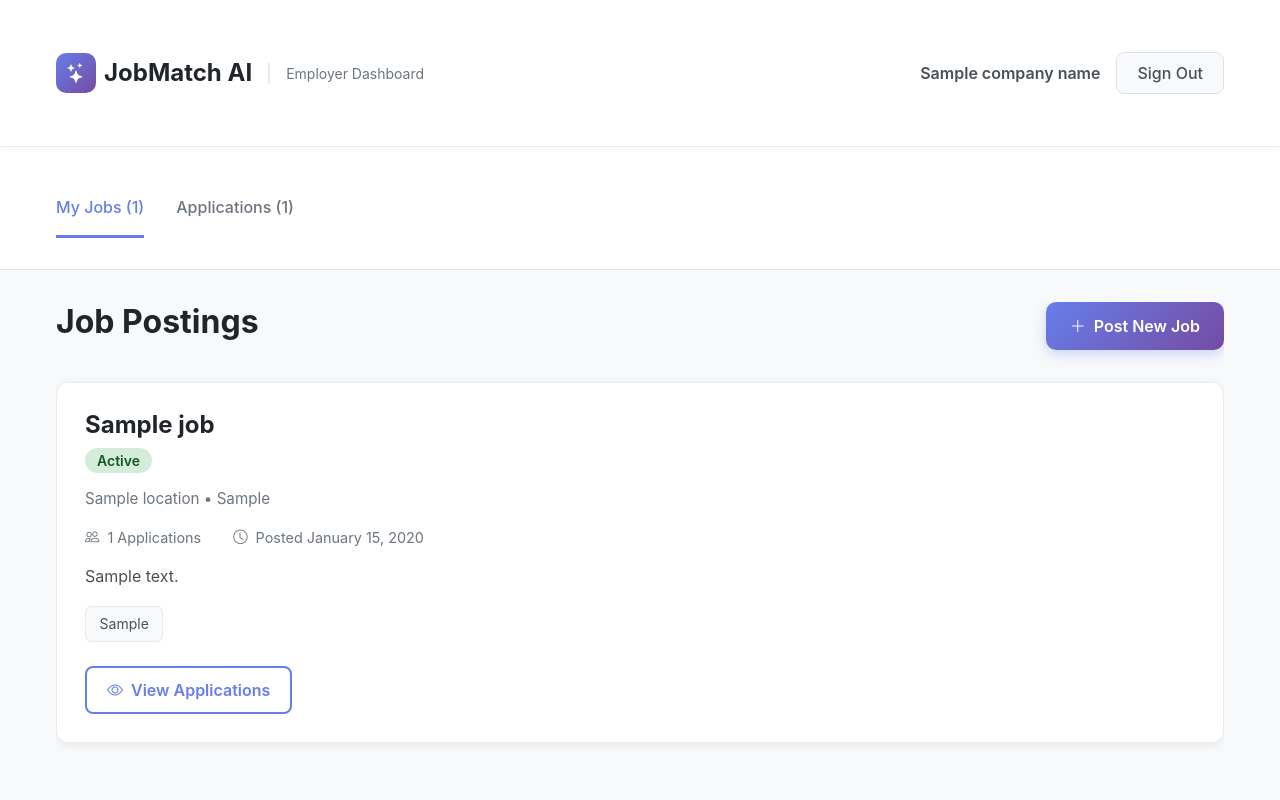
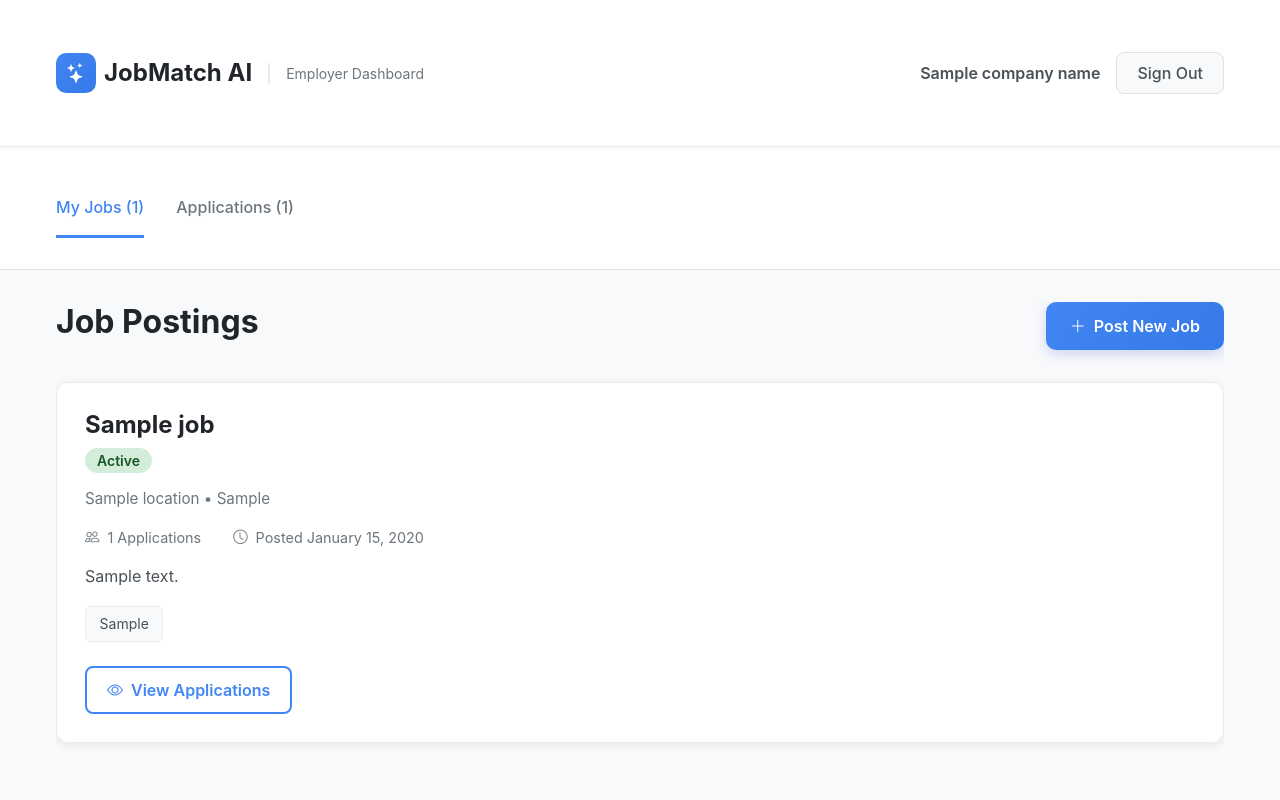
Before and after one commit to nnamdiindu/Job_Application_Management_System, a Flask app: template templates/company-dashboard.html in a window 1280 px wide. Run offline with Flask 3, Linux system fonts and the light colour scheme; tables that the repository leaves empty hold one stand-in row (values such as "Sample post"); the template is opened without the code that fills it: values that come from a table or form of the project are taken from there, most other values are stand-ins (such as "Sample title", 1, 10 or a date in 2020); some libraries are stand-ins or nearby versions.

Commit message:
Change AI purple theme to blue to remove the AI feel

```diff
--- a/static/css/company-dashboard.css
+++ b/static/css/company-dashboard.css
@@ -1,3 +1,7 @@
+ :root {
+            --primary-blue: #4285f4;
+            --light-blue: #e8f0fe;
+        }
  * {
             margin: 0;
             padding: 0;
@@ -33,7 +37,7 @@
         .brand-icon {
             width: 40px;
             height: 40px;
-            background: linear-gradient(135deg, #667eea 0%, #764ba2 100%);
+            background:  linear-gradient(135deg, #4285f4, #357ae8);
             border-radius: 10px;
             display: flex;
             align-items: center;
@@ -108,8 +112,8 @@
         }
 
         .nav-tabs .nav-link.active {
-            color: #667eea;
-            border-bottom-color: #667eea;
+            color: var(--primary-blue);
+            border-bottom-color: var(--primary-blue);
             background: transparent;
         }
 
@@ -133,7 +137,7 @@
         }
 
         .btn-post-job {
-            background: linear-gradient(135deg, #667eea 0%, #764ba2 100%);
+            background:  linear-gradient(135deg, #4285f4, #357ae8);
             color: white;
             border: none;
             padding: 0.75rem 1.5rem;
@@ -262,8 +266,8 @@
 
         .btn-view-applications {
             background: white;
-            color: #667eea;
-            border: 2px solid #667eea;
+            color: var(--primary-blue);
+            border: 2px solid var(--primary-blue);
             padding: 0.65rem 1.25rem;
             border-radius: 8px;
             font-weight: 600;
@@ -274,7 +278,7 @@
         }
 
         .btn-view-applications:hover {
-            background: #667eea;
+            background: var(--primary-blue);
             color: white;
         }
 
@@ -311,7 +315,7 @@
             width: 60px;
             height: 60px;
             border-radius: 50%;
-            background: linear-gradient(135deg, #667eea 0%, #764ba2 100%);
+            background:  linear-gradient(135deg, #4285f4, #357ae8);
             display: flex;
             align-items: center;
             justify-content: center;
@@ -417,7 +421,7 @@
         }
 
         .btn-review {
-            background: linear-gradient(135deg, #667eea 0%, #764ba2 100%);
+            background:  linear-gradient(135deg, #4285f4, #357ae8);
             color: white;
         }
 
@@ -499,7 +503,7 @@
 
         .form-control:focus,
         .form-select:focus {
-            border-color: #667eea;
+            border-color: var(--primary-blue);
             box-shadow: 0 0 0 0.2rem rgba(102, 126, 234, 0.15);
         }
 
@@ -523,7 +527,7 @@
         }
 
         .btn-post-job-submit {
-            background: linear-gradient(135deg, #667eea 0%, #764ba2 100%);
+            background:  linear-gradient(135deg, #4285f4, #357ae8);
             color: white;
             border: none;
             padding: 0.75rem 1.5rem;
```
Also changed, not shown: static/css/job-seeker.css (+17 -13 lines).
